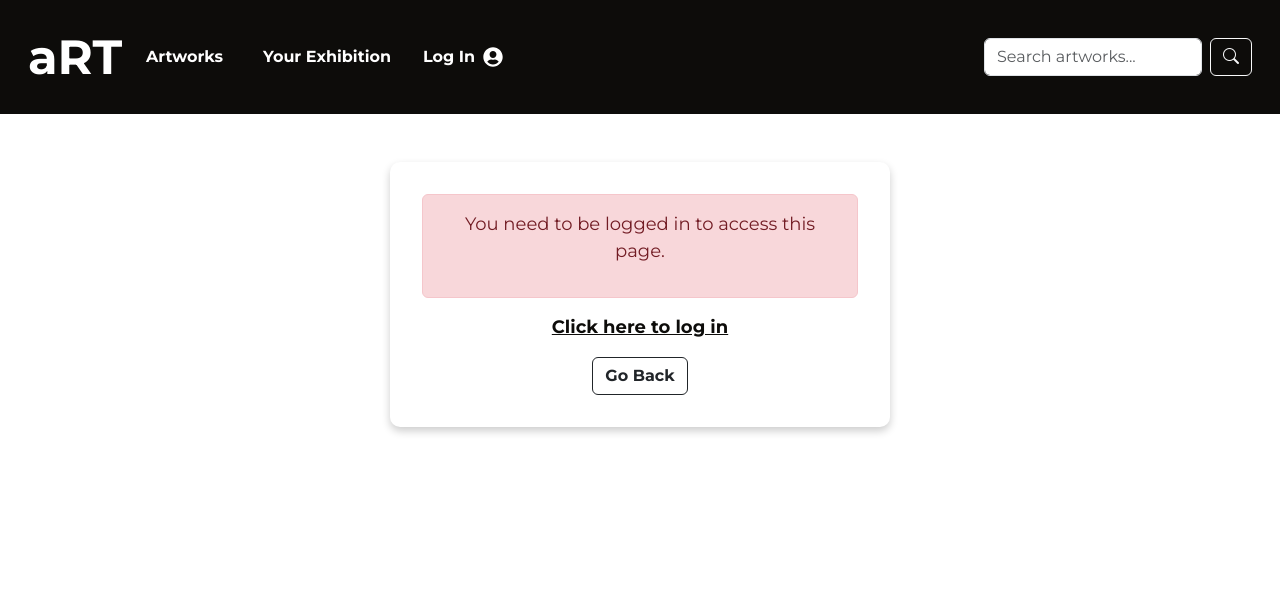
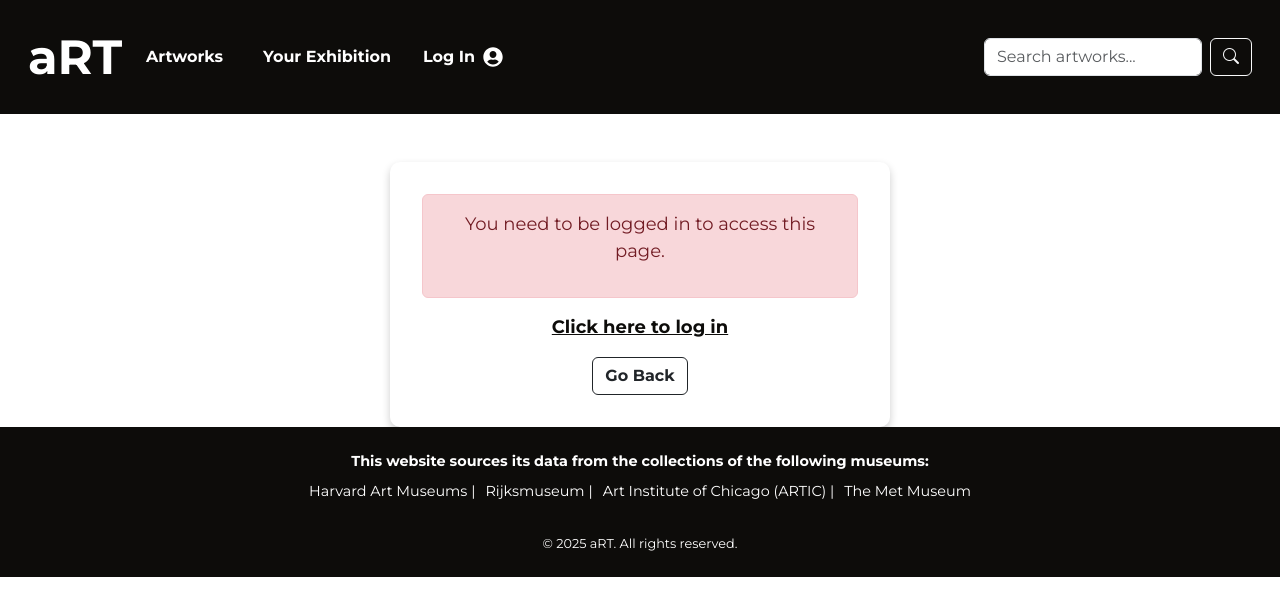
Before and after one commit to elenamurgia/exhibition-curation, a React (Vite) app: page /dashboard in a window 1280 px wide. Shown: the top 616 px of the page. Built offline with nearby package versions, Linux system fonts and the light colour scheme; no server answers.

Commit message:
Added footer component

```diff
--- a/src/App.jsx
+++ b/src/App.jsx
@@ -9,6 +9,7 @@ import Dashboard from "./components/Dashboard";
 import Login from "./components/Login";
 import Register from "./components/Register";
 import PrivateRoute from "./components/PrivateRoute";
+import Footer from "./components/Footer";
 
 
 const App = () => (
@@ -23,6 +24,7 @@ const App = () => (
         <Route path="/login" element={<Login />} />
         <Route path="/dashboard" element={<PrivateRoute><Dashboard /></PrivateRoute>} />
       </Routes>
+    <Footer />
   </div>
 );
 
--- /dev/null
+++ b/src/components/Footer.jsx
@@ -0,0 +1,63 @@
+import React from "react";
+import { Container, Row, Col } from "react-bootstrap";
+
+const Footer = () => {
+  return (
+    <footer style={{ backgroundColor: "#0D0C0A", color: "#FFFFFF", padding: "1.5rem 0" }}>
+      <Container>
+        <Row className="justify-content-center text-center">
+          <Col xs={12}>
+            <p style={{ fontSize: "0.9rem", fontWeight: "bold", marginBottom: "0.5rem" }}>
+              This website sources its data from the collections of the following museums:
+            </p>
+          </Col>
+          <Col xs={12}>
+            <p style={{ fontSize: "0.9rem" }}>
+              <a
+                href="https://harvardartmuseums.org/"
+                target="_blank"
+                rel="noopener noreferrer"
+                style={{ color: "#FFFFFF", textDecoration: "none" }}
+              >
+                Harvard Art Museums
+              </a> |
+              <a
+                href="https://www.rijksmuseum.nl/en"
+                target="_blank"
+                rel="noopener noreferrer"
+                style={{ color: "#FFFFFF", textDecoration: "none", marginLeft: "10px" }}
+              >
+                Rijksmuseum
+              </a> |
+              <a
+                href="https://www.artic.edu/"
+                target="_blank"
+                rel="noopener noreferrer"
+                style={{ color: "#FFFFFF", textDecoration: "none", marginLeft: "10px" }}
+              >
+                Art Institute of Chicago (ARTIC)
+              </a> |
+              <a
+                href="https://www.metmuseum.org/"
+                target="_blank"
+                rel="noopener noreferrer"
+                style={{ color: "#FFFFFF", textDecoration: "none", marginLeft: "10px" }}
+              >
+                The Met Museum
+              </a>
+            </p>
+          </Col>
+        </Row>
+        <Row className="text-center mt-3">
+          <Col>
+            <p style={{ fontSize: "0.8rem", margin: 0 }}>
+              &copy; {new Date().getFullYear()} aRT. All rights reserved.
+            </p>
+          </Col>
+        </Row>
+      </Container>
+    </footer>
+  );
+};
+
+export default Footer;
--- a/src/index.css
+++ b/src/index.css
@@ -66,7 +66,7 @@ button {
     padding: 0.5rem;
   }
   .carousel-item img {
-    max-height: 200px;
+    max-height: 300px;
     border-radius: 10px;
   }
   h1 {
```
